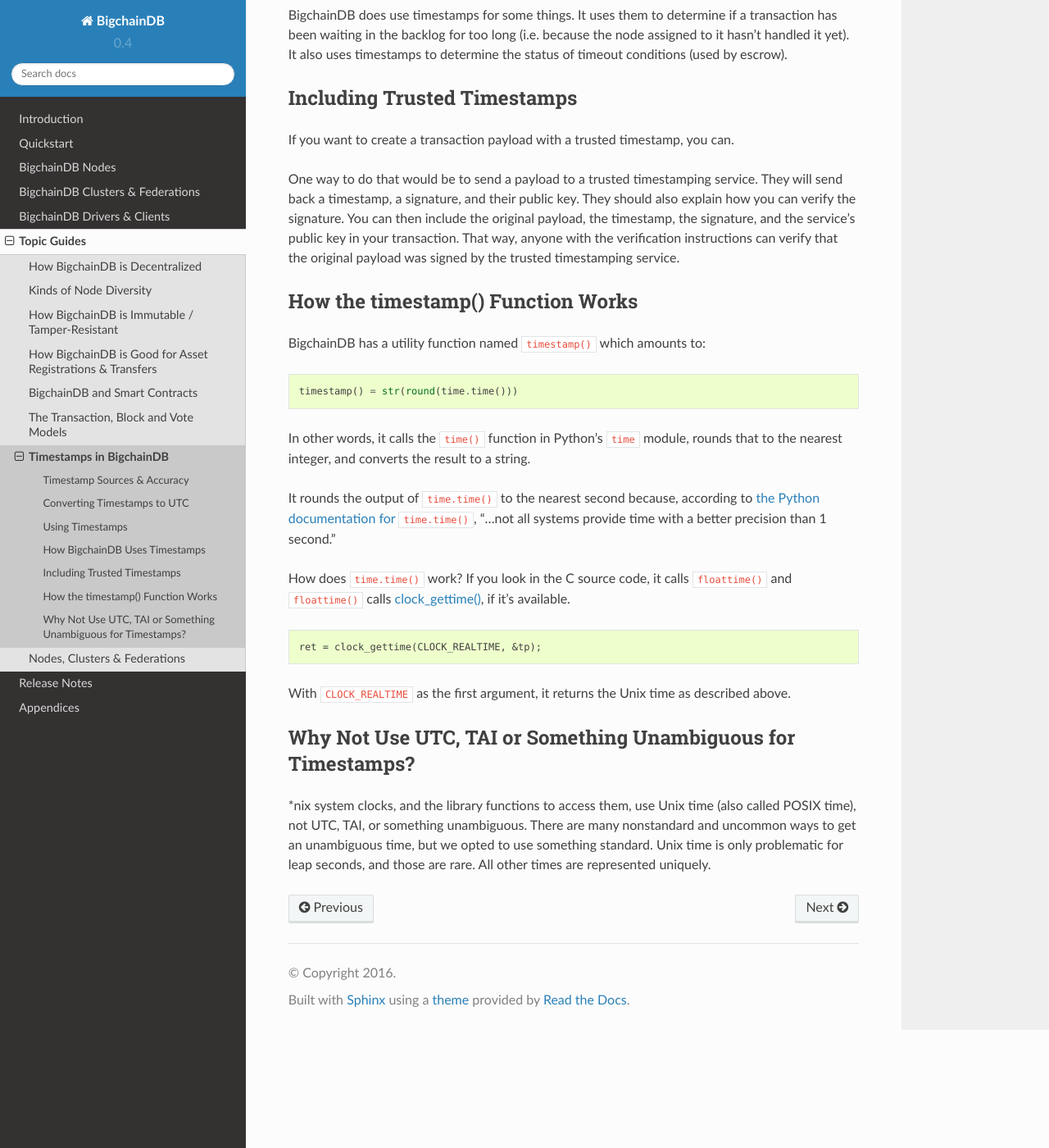
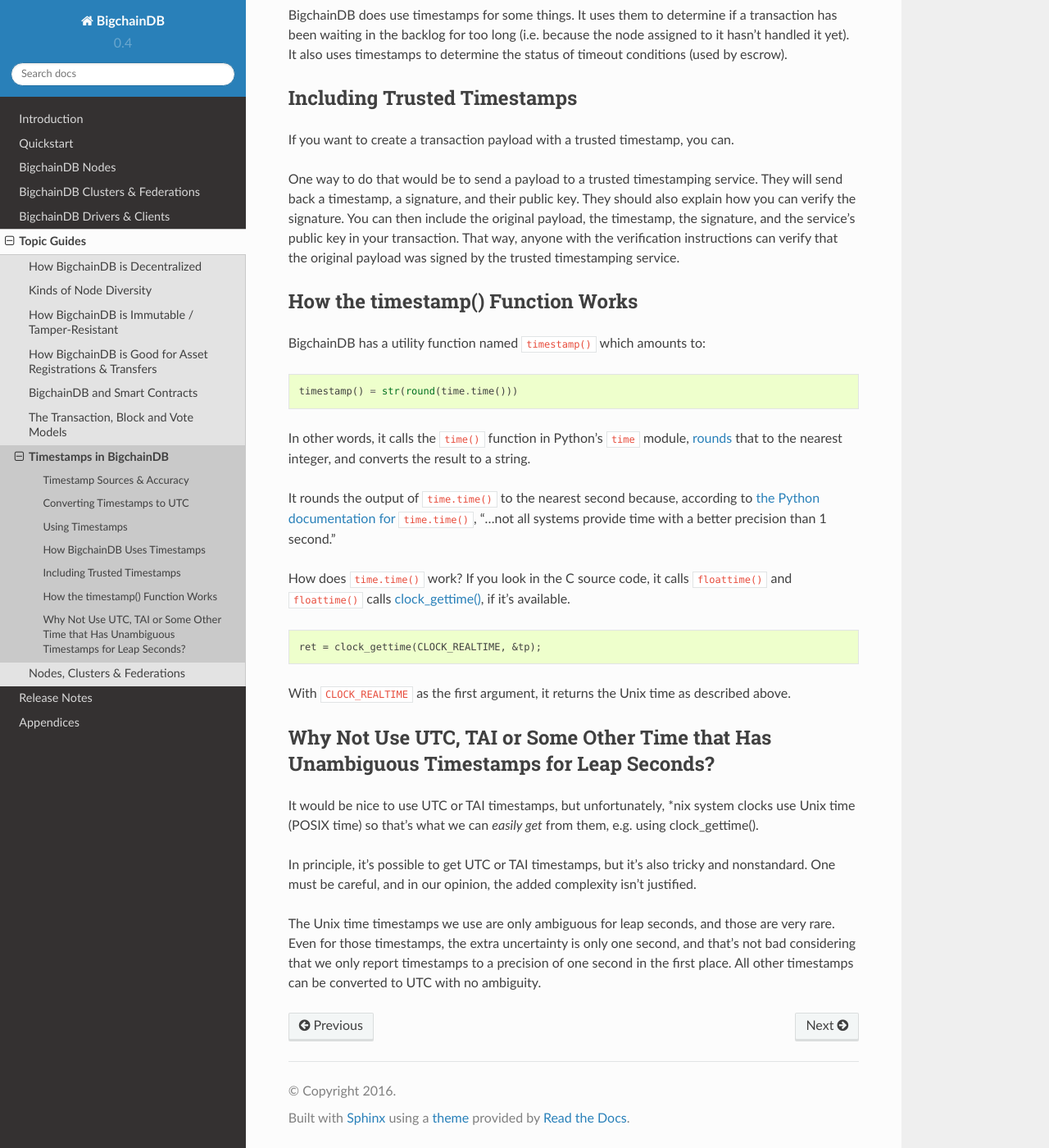
Before and after one commit to thematerials-network/bigchaindb-node, a Sphinx documentation site: the page built from bigchaindb/docs/source/topic-guides/timestamps.md, in a window 1280 px wide and 1400 px high, scrolled down 2058 px. Shown: the whole window at 82% size. Built offline with Sphinx 7.4.7 and the Read the Docs theme 2.0.0, drawn with Linux system fonts in a browser that asks for light colours; some of the changed text lies outside the part shown.

Commit message:
Fixed 'unambiguosly' and revised final subsection of timestamps.md

````diff
--- a/bigchaindb/docs/source/topic-guides/timestamps.md
+++ b/bigchaindb/docs/source/topic-guides/timestamps.md
@@ -68,7 +68,7 @@ BigchainDB has a utility function named `timestamp()` which amounts to:
 timestamp() = str(round(time.time()))
 ```
 
-In other words, it calls the `time()` function in Python's `time` module, rounds that to the nearest integer, and converts the result to a string.
+In other words, it calls the `time()` function in Python's `time` module, [rounds](https://docs.python.org/3/library/functions.html#round) that to the nearest integer, and converts the result to a string.
 
 It rounds the output of `time.time()` to the nearest second because, according to [the Python documentation for `time.time()`](https://docs.python.org/3.4/library/time.html#time.time), "...not all systems provide time with a better precision than 1 second."
 
@@ -80,6 +80,10 @@ ret = clock_gettime(CLOCK_REALTIME, &tp);
 With `CLOCK_REALTIME` as the first argument, it returns the Unix time as described above.
 
 
-## Why Not Use UTC, TAI or Something Unambiguous for Timestamps?
+## Why Not Use UTC, TAI or Some Other Time that Has Unambiguous Timestamps for Leap Seconds?
 
-*nix system clocks, and the library functions to access them, use Unix time (also called POSIX time), not UTC, TAI, or something unambiguous. There are many nonstandard and uncommon ways to get an unambiguous time, but we opted to use something standard. Unix time is only problematic for leap seconds, and those are rare. All other times are represented uniquely.
+It would be nice to use UTC or TAI timestamps, but unfortunately, *nix system clocks use Unix time (POSIX time) so that's what we can _easily get_ from them, e.g. using clock_gettime().
+
+In principle, it's possible to get UTC or TAI timestamps, but it's also tricky and nonstandard. One must be careful, and in our opinion, the added complexity isn't justified.
+
+The Unix time timestamps we use are only ambiguous for leap seconds, and those are very rare. Even for those timestamps, the extra uncertainty is only one second, and that's not bad considering that we only report timestamps to a precision of one second in the first place. All other timestamps can be converted to UTC with no ambiguity.
````
Also changed, not shown: other parts of bigchaindb/docs/source/topic-guides/timestamps.md (+1 -1 lines).
